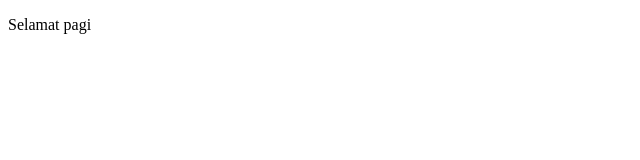
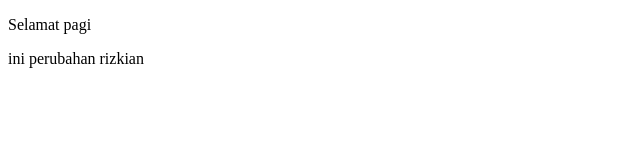
Before and after one commit to megakasmin/belajar-merge-rizkian, a plain HTML site: page index.html in a window 1280 px wide. Shown: the whole page, without its empty margins (0-640 px from the left). Drawn offline with Linux system fonts and the light colour scheme.

Commit message:
perubahan rizkian

```diff
--- a/index.html
+++ b/index.html
@@ -1,12 +1,16 @@
 <!DOCTYPE html>
 <html lang="en">
+
 <head>
     <meta charset="UTF-8">
     <meta name="viewport" content="width=device-width, initial-scale=1.0">
     <meta http-equiv="X-UA-Compatible" content="ie=edge">
     <title>Document</title>
 </head>
+
 <body>
     <p>Selamat pagi</p>
+    <p>ini perubahan rizkian</p>
 </body>
+
 </html>
```
